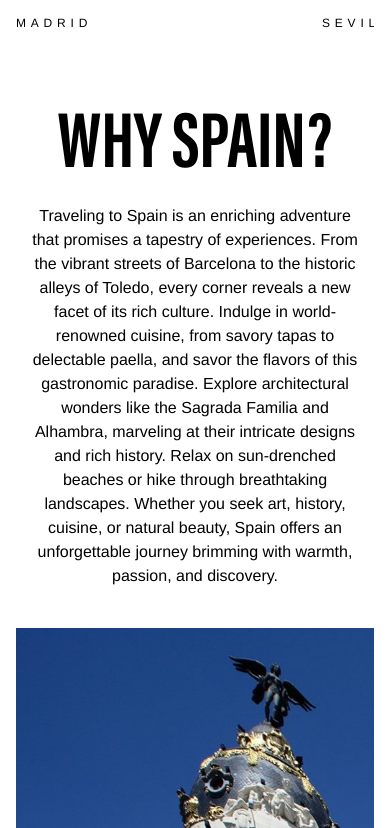
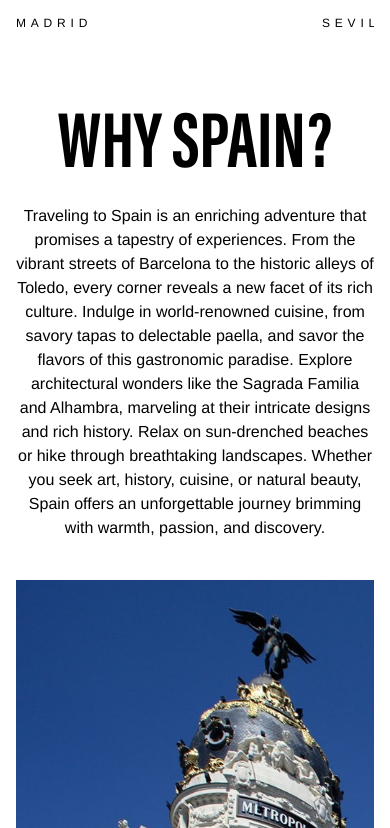
Before and after one commit to jpuseche/home_display, a Django app: page / in a window 390 px wide. Shown: the part 1336-2164 px from the top of the page. Run offline with Django 5.2, Linux system fonts and the light colour scheme; some libraries are stand-ins or nearby versions.

Commit message:
fix(why spain): paragraph width

```diff
--- a/website/static/css/styles.css
+++ b/website/static/css/styles.css
@@ -113,6 +113,10 @@ h1, h2, h3, h4, h5, h6 {
     overflow-x: visible;
     scrollbar-color: #d4d4d4 white;
     scrollbar-width: thin;
+}
+
+.paragraph {
+    width: 750px;
 }
 
 .carousel-proportion {
@@ -248,6 +252,10 @@ h1, h2, h3, h4, h5, h6 {
         border-radius: 10px;
     }
 
+    .paragraph {
+        width: 100%;
+    }
+
     .search-bar-inner {
         flex-direction: column;
     }
--- a/website/templates/home/sections/why-spain.html
+++ b/website/templates/home/sections/why-spain.html
@@ -1,7 +1,7 @@
 {% load static %}
 <div class="text-center text-black d-flex align-items-center flex-column m-3">
     <h1 id="whySpain" class="main-title mt-5">WHY SPAIN?</h1>
-    <p id="whySpainContent" class="text-center container-xxl">
+    <p id="whySpainContent" class="paragraph text-center">
         Traveling to Spain is an enriching adventure that promises a tapestry of experiences. From the vibrant streets of Barcelona to the historic alleys
         of Toledo, every corner reveals a new facet of its rich culture. Indulge in world-renowned cuisine, from savory tapas to delectable paella, and savor
         the flavors of this gastronomic paradise. Explore architectural wonders like the Sagrada Familia and Alhambra, marveling at their intricate designs
```
